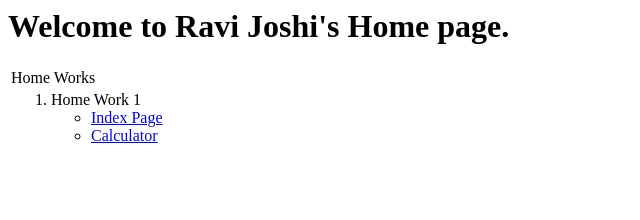
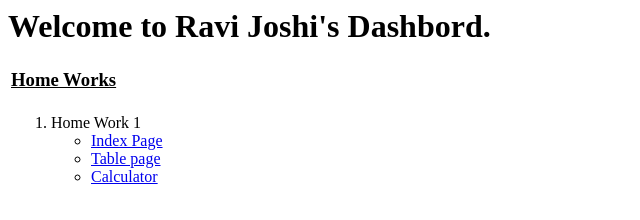
Before and after one commit to rrjoshi92/MyProject, a plain HTML site: page index.html in a window 1280 px wide. Shown: the whole page, without its empty margins (0-640 px from the left). Drawn offline with Linux system fonts and the light colour scheme.

Commit message:
index.html page changed

```diff
--- a/index.html
+++ b/index.html
@@ -6,12 +6,13 @@
 
 <body>
     <h1>
-    Welcome to Ravi Joshi's Home page.
+    Welcome to Ravi Joshi's Dashbord.
 </h1>
     <table>
         <tbody>
             <tr>
-                <td>Home Works</td>
+                <td>
+                    <h3><u>Home Works</u><h3></td>
             </tr>
             <tr>
                 <td>
@@ -21,6 +22,7 @@
                         </li>
                         <ul>
                             <li> <a href="https://joshi16552.herokuapp.com/hw1/index.html">Index Page</a></li>
+                            <li><a href="https://joshi16552.herokuapp.com/hw1/table.html">Table page</li>
                             <li><a href="https://joshi16552.herokuapp.com/hw1/calculator.html">Calculator</a>
                         </ul>
                     </ol>
```
